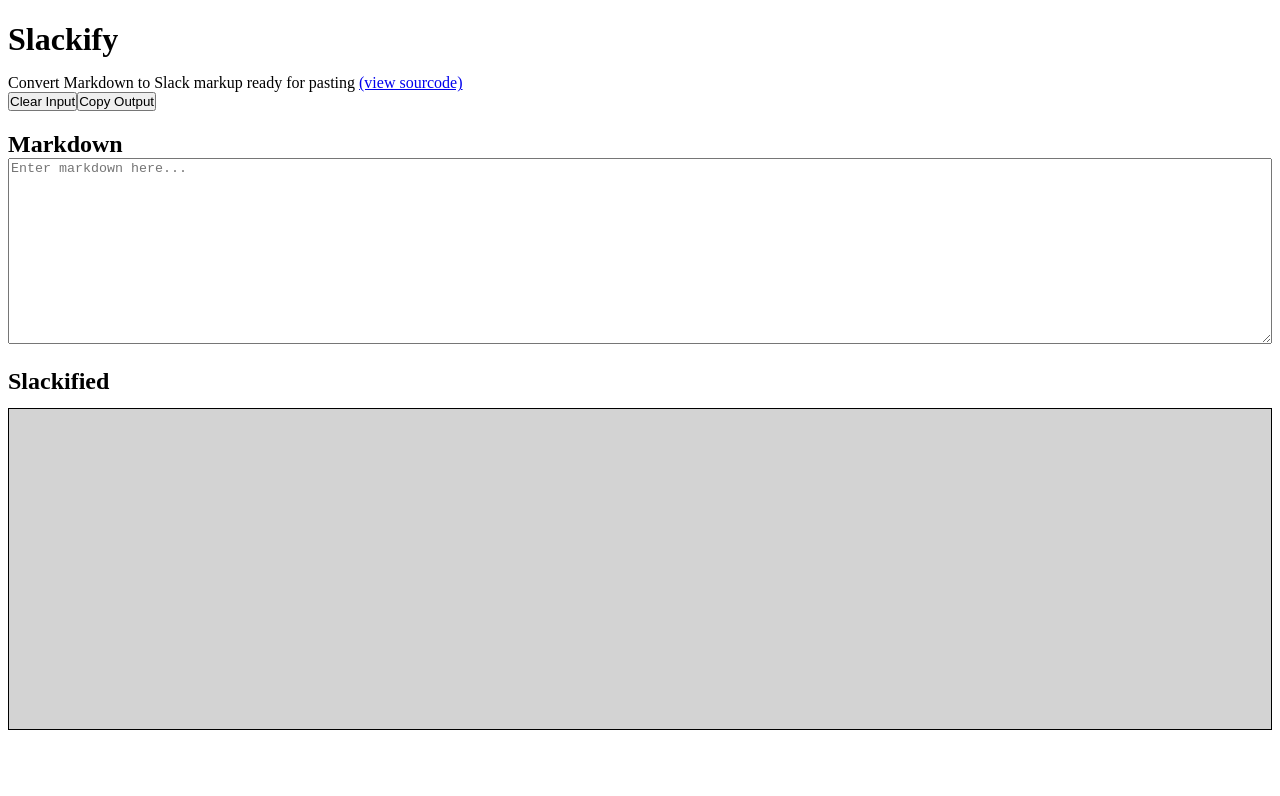
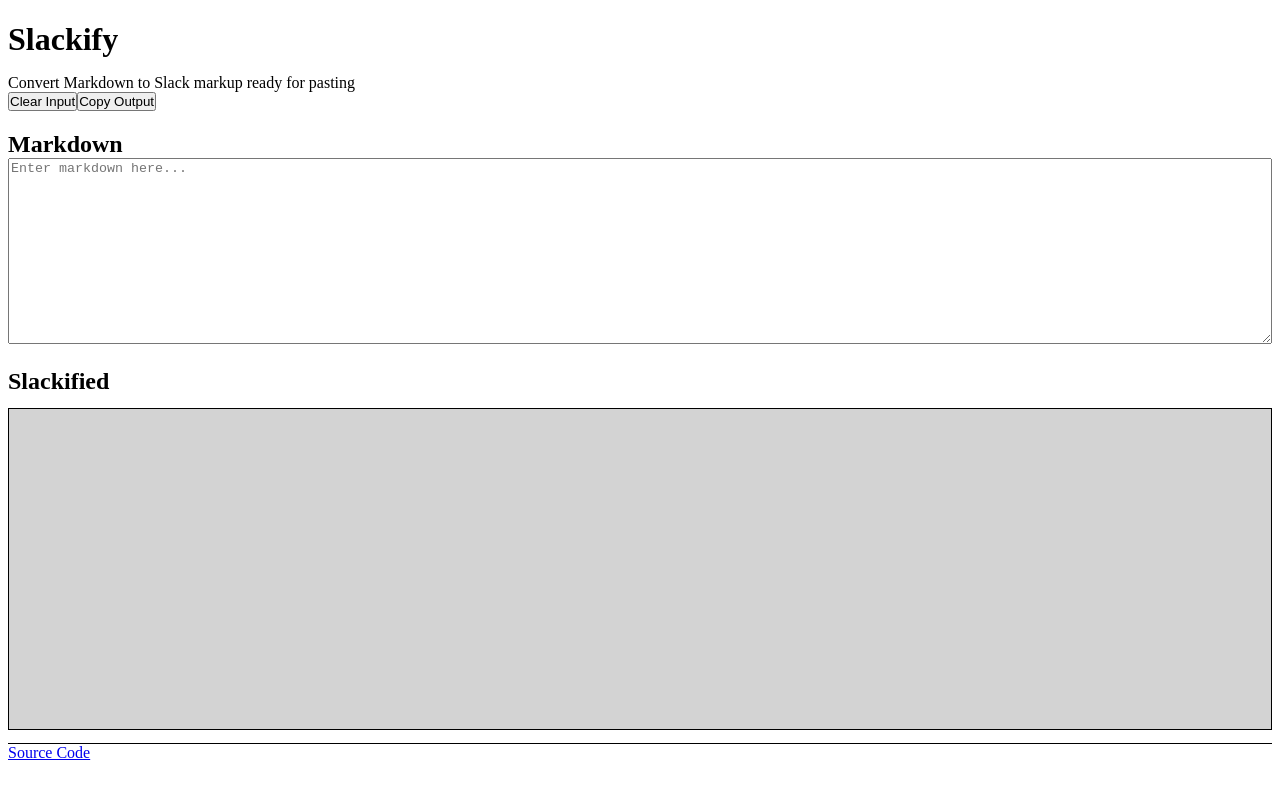
Before and after one commit to erkannt/slackify, a Svelte app: page / in a window 1280 px wide. Shown: the top 796 px of the page. Built offline with nearby package versions, Linux system fonts and the light colour scheme.

Commit message:
move source code link to footer

```diff
--- a/index.html
+++ b/index.html
@@ -2,7 +2,7 @@
 <html lang="en">
     <head>
         <meta charset="UTF-8" />
-        <link rel="stylesheet" href="/src/styles/main.css" />
+        <link rel="stylesheet" href="./src/styles/main.css" />
         <meta name="viewport" content="width=device-width, initial-scale=1.0" />
         <title>slackify</title>
     </head>
--- a/src/App.svelte
+++ b/src/App.svelte
@@ -22,11 +22,7 @@
 <main>
     <header>
         <h1>Slackify</h1>
-        <p>
-            Convert Markdown to Slack markup ready for pasting <a
-                href="https://github.com/erkannt/slackify">(view sourcode)</a
-            >
-        </p>
+        <p>Convert Markdown to Slack markup ready for pasting</p>
         <div class="button-wrapper">
             <button onclick={clear}>Clear Input</button>
             <button onclick={copy}>Copy Output</button>
@@ -46,6 +42,10 @@
         <h2>Slackified</h2>
         <pre>{slackified}</pre>
     </section>
+
+    <footer>
+        <a href="https://github.com/erkannt/slackify">Source Code</a>
+    </footer>
 </main>
 
 <style>
@@ -88,4 +88,10 @@
             background-color: lightgrey;
         }
     }
+
+    footer {
+        margin-top: var(--space-3xl);
+        border-top: 1px solid black;
+        padding-top: var(--space-l);
+    }
 </style>
```
